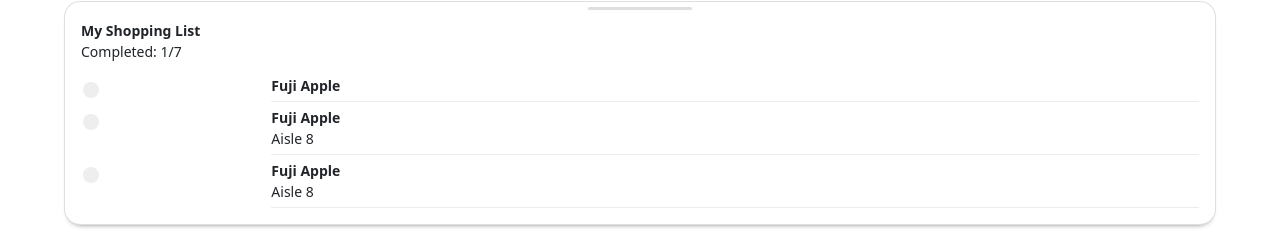
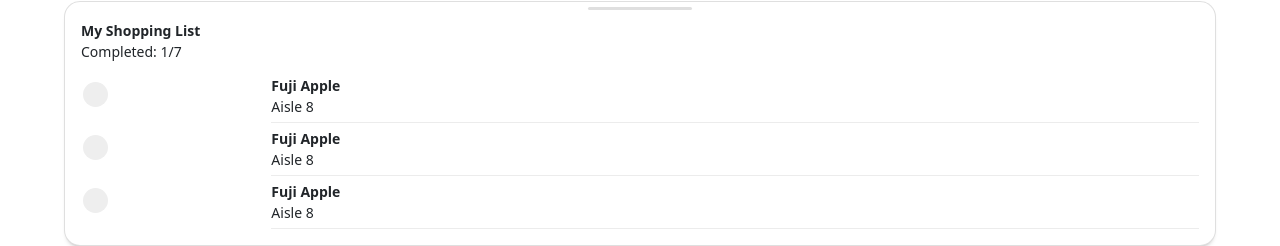
Before and after one commit to Ali-Bokhari/Costco-app, a React (Create React App) app: page /map in a window 1280 px wide. Shown: the part 252-498 px from the top of the page. Built offline with nearby package versions, Linux system fonts and the light colour scheme.

Commit message:
changed checkmark size in ListPopover.js

```diff
--- a/src/Components/Map/ListPopover.css
+++ b/src/Components/Map/ListPopover.css
@@ -9,7 +9,7 @@
     line-height: 14px;
 }
 
-.checkmark {
+.list-group .checkmark {
     height: 16px;
     width: 16px;
 }
--- a/src/Pages/Map.js
+++ b/src/Pages/Map.js
@@ -59,7 +59,7 @@
                             <div id="">Completed: 1/7</div>
                         </div>
                         <div className="shopping-list-rows">
-                            <ShoppingListOverviewRow name="Fuji Apple" aisle={8} showAisle={false}/>
+                            <ShoppingListOverviewRow name="Fuji Apple" aisle={8} showAisle={true}/>
                             <ShoppingListOverviewRow name="Fuji Apple" aisle={8} showAisle={true}/>
                             <ShoppingListOverviewRow name="Fuji Apple" aisle={8} showAisle={true}/>
                         </div>
```
